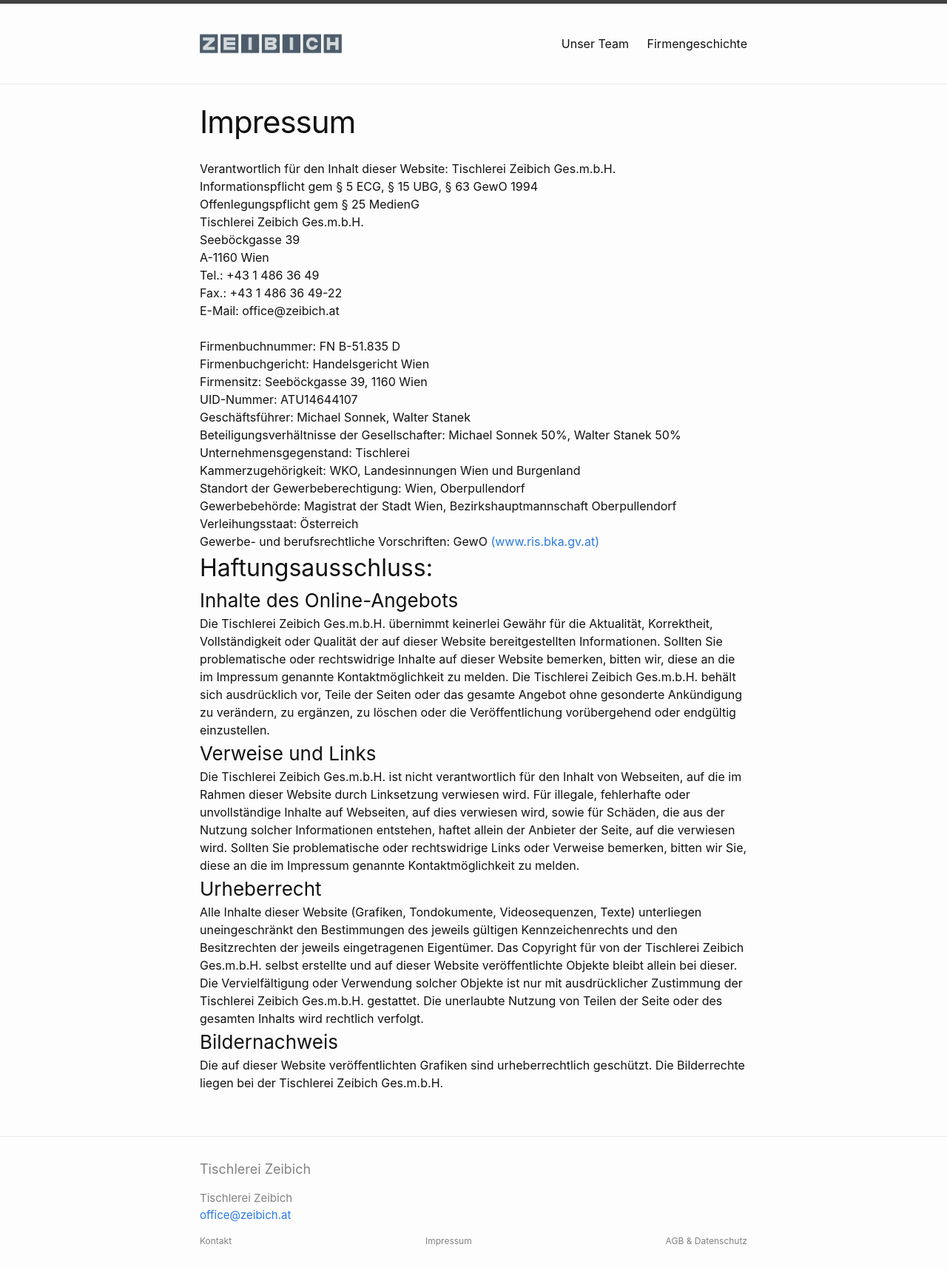
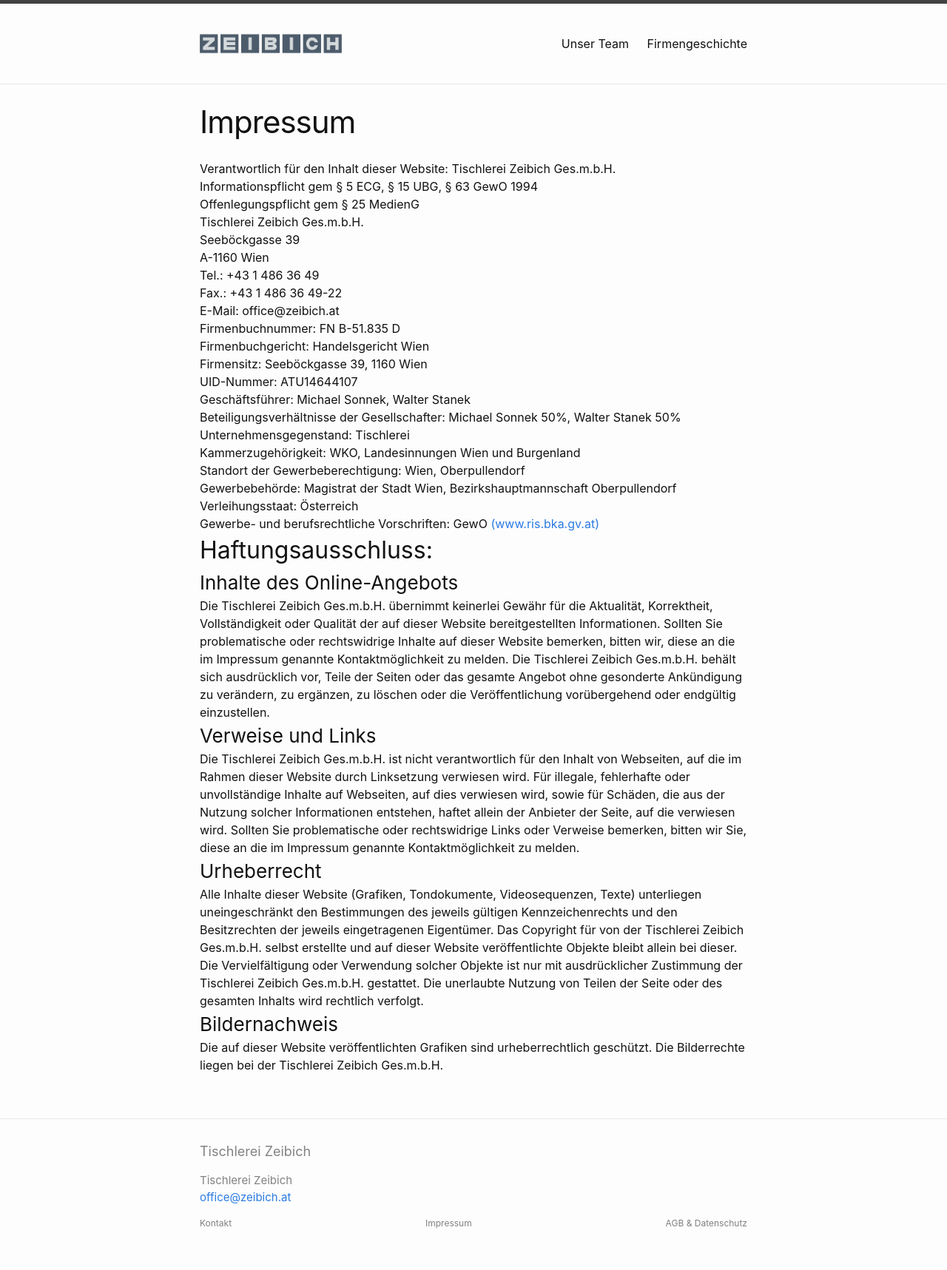
Before and after one commit to Zeibich/www.zeibich.at, a Jekyll site: the page built from impressum.md, in a window 1280 px wide. Shown: the whole page at 74% size. Built offline with Jekyll 4.4.1, drawn with Linux system fonts in a browser that asks for light colours; after the commit the page ends 1693 px from its top, so only the background shows below that.

```diff
--- a/impressum.md
+++ b/impressum.md
@@ -4,32 +4,52 @@ title: Impressum
 permalink: /impressum/
 ---
 
-Verantwortlich für den Inhalt dieser Website: Tischlerei Zeibich Ges.m.b.H.<br>
-
-Informationspflicht gem § 5 ECG, § 15 UBG, § 63 GewO 1994<br>
-Offenlegungspflicht gem § 25 MedienG<br>
+Verantwortlich für den Inhalt dieser Website: Tischlerei Zeibich Ges.m.b.H.
 
 
-<p>Tischlerei Zeibich Ges.m.b.H.<br>
-Seeböckgasse 39<br>
-A-1160 Wien<br>
-Tel.: +43 1 486 36 49<br>
-Fax.: +43 1 486 36 49-22<br>
-E-Mail: office@zeibich.at</p><br>
+Informationspflicht gem § 5 ECG, § 15 UBG, § 63 GewO 1994
 
-Firmenbuchnummer: FN B-51.835 D<br>
-Firmenbuchgericht: Handelsgericht Wien<br>
-Firmensitz: Seeböckgasse 39, 1160 Wien<br>
-UID-Nummer: ATU14644107<br>
-Geschäftsführer: Michael Sonnek, Walter Stanek<br>
-Beteiligungsverhältnisse der Gesellschafter: Michael Sonnek 50%, Walter Stanek 50%<br>
+Offenlegungspflicht gem § 25 MedienG
 
-Unternehmensgegenstand: Tischlerei<br>
-Kammerzugehörigkeit: WKO, Landesinnungen Wien und Burgenland<br>
-Standort der Gewerbeberechtigung: Wien, Oberpullendorf<br>
-Gewerbebehörde: Magistrat der Stadt Wien, Bezirkshauptmannschaft Oberpullendorf<br>
-Verleihungsstaat: Österreich<br>
-Gewerbe- und berufsrechtliche Vorschriften: GewO [(www.ris.bka.gv.at)](http://www.ris.bka.gv.at/)<br>
+
+Tischlerei Zeibich Ges.m.b.H.
+
+Seeböckgasse 39
+
+A-1160 Wien
+
+Tel.: +43 1 486 36 49
+
+Fax.: +43 1 486 36 49-22
+
+E-Mail: office@zeibich.at
+
+
+Firmenbuchnummer: FN B-51.835 D
+
+Firmenbuchgericht: Handelsgericht Wien
+
+Firmensitz: Seeböckgasse 39, 1160 Wien
+
+UID-Nummer: ATU14644107
+
+Geschäftsführer: Michael Sonnek, Walter Stanek
+
+Beteiligungsverhältnisse der Gesellschafter: Michael Sonnek 50%, Walter Stanek 50%
+
+
+Unternehmensgegenstand: Tischlerei
+
+Kammerzugehörigkeit: WKO, Landesinnungen Wien und Burgenland
+
+Standort der Gewerbeberechtigung: Wien, Oberpullendorf
+
+Gewerbebehörde: Magistrat der Stadt Wien, Bezirkshauptmannschaft Oberpullendorf
+
+Verleihungsstaat: Österreich
+
+Gewerbe- und berufsrechtliche Vorschriften: GewO [(www.ris.bka.gv.at)](http://www.ris.bka.gv.at/)
+
 
 
 ## Haftungsausschluss:<br>
```
